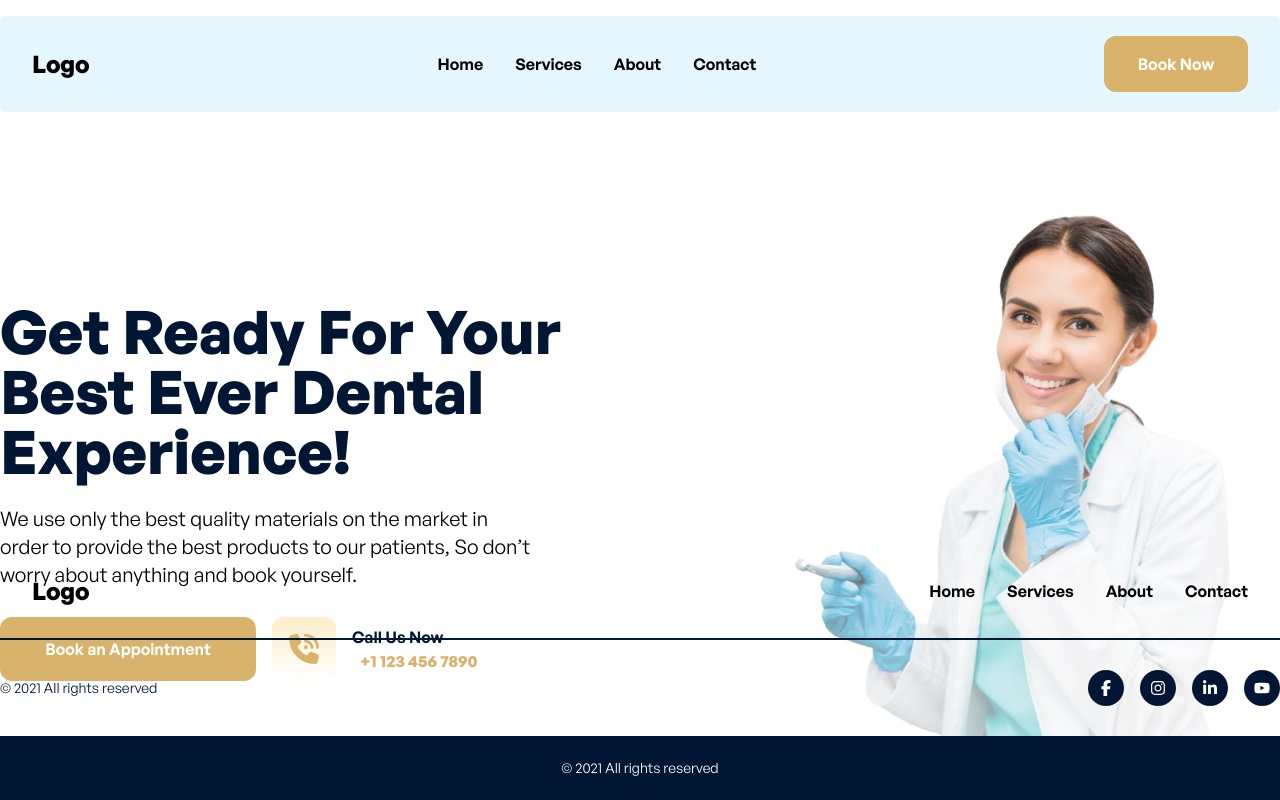
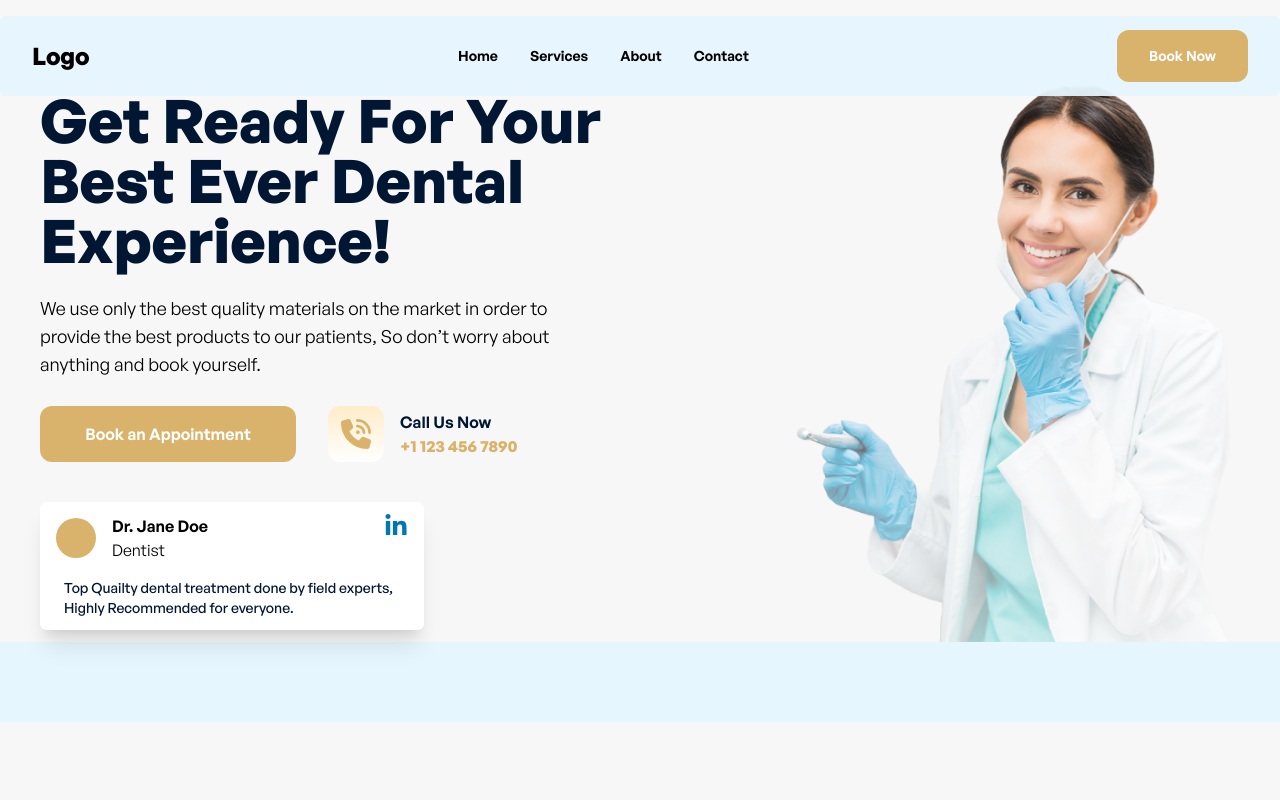
Before and after one commit to ElJosecito/vdc-web, a React (Vite) app: page / in a window 1280 px wide. Shown: the top 800 px of the page. Built offline with nearby package versions, Linux system fonts and the light colour scheme.

Commit message:
Update styling and layout in Header and Footer components

```diff
--- a/src/assets/components/layout/Footer.jsx
+++ b/src/assets/components/layout/Footer.jsx
@@ -7,7 +7,7 @@ import { FaFacebookF, FaInstagram, FaLinkedinIn, FaYoutube } from "react-icons/f
 
 function Footer() {
     return (
-        <footer className='w-full flex flex-col items-center fixed bottom-0'>
+        <footer className='w-full flex flex-col items-center  bottom-0'>
             <div className='max-w-screen-2xl w-full pt-4'>
                 <nav className='flex justify-between items-center w-full h-24 px-8 border-b-2 border-[#011632]'>
                     <div className='text-2xl font-bold'>Logo</div>
--- a/src/assets/components/layout/Header.jsx
+++ b/src/assets/components/layout/Header.jsx
@@ -3,28 +3,28 @@ import { motion } from 'framer-motion'
 
 function Header() {
     return (
-        <header className='w-full flex justify-center fixed'>
+        <header className='w-full flex justify-center fixed z-50 '>
             <div className='max-w-screen-2xl w-full pt-4'>
-                <nav className='flex justify-between items-center w-full h-24 bg-[#E6F6FE] px-8 rounded-md'>
+                <nav className='flex justify-between items-center w-full h-20 bg-[#e6f6feee] px-8 rounded-md'>
                     <div className='text-2xl font-bold'>Logo</div>
                     <ul className='flex gap-8 font-semibold text-base'>
-                        <motion.li whileHover={{ scale: 1.5 }}>
+                        <motion.li whileHover={{ scale: 1.5 }} className='text-sm'>
                             <a href='/'>Home</a>
                         </motion.li>
-                        <motion.li whileHover={{ scale: 1.5 }}>
+                        <motion.li whileHover={{ scale: 1.5 }} className='text-sm'>
                             <a href='/services'>Services</a>
                         </motion.li>
-                        <motion.li whileHover={{ scale: 1.5 }}>
+                        <motion.li whileHover={{ scale: 1.5 }} className='text-sm'>
                             <a href='/about'>About</a>
                         </motion.li>
-                        <motion.li whileHover={{ scale: 1.5 }}>
+                        <motion.li whileHover={{ scale: 1.5 }} className='text-sm'>
                             <a href='/contact'>Contact</a>
                         </motion.li>
                     </ul>
                     <motion.button
                         whileHover={{ scale: 1.1 }}
                         whileTap={{ scale: 0.9 }}
-                        className='bg-[#D9B36C] text-white w-36 py-4 rounded-xl font-semibold'>Book Now</motion.button>
+                        className='bg-[#D9B36C] text-white px-8 py-4 text-sm rounded-xl font-semibold'>Book Now</motion.button>
                 </nav>
             </div>
         </header>
--- a/src/assets/components/pages/Hero.jsx
+++ b/src/assets/components/pages/Hero.jsx
@@ -6,28 +6,46 @@ import { motion } from 'framer-motion'
 import doctora from '../../images/doctora.png'
 
 //icons fa6
+import { FaLinkedinIn } from 'react-icons/fa6'
 import { FaPhoneVolume } from 'react-icons/fa6'
 
 function Hero() {
   return (
-    <section className='w-full flex justify-center h-screen pt-52'>
+    <section className='w-full flex justify-center items-center h-screen bg-[#f7f7f7]'>
       <div className='max-w-screen-2xl w-full '>
         <div className='flex justify-between items-center '>
-          <div className='w-3/5'>
+          <div className='w-3/5 md:pl-10'>
             <h1 className='text-6xl font-bold tracking-[120%] text-[#011632]'>Get Ready For Your Best Ever Dental Experience!</h1>
-            <p className='text-xl tracking-[155%] max-w-[537px] mt-6'>We use only the best quality materials on the market in order to provide the best products to our patients, So don’t worry about anything and book yourself.</p>
+            <p className='text-lg tracking-[155%] max-w-[537px] mt-6'>We use only the best quality materials on the market in order to provide the best products to our patients, So don’t worry about anything and book yourself.</p>
             <div className='flex mt-7'>
-              <button className='bg-[#D9B36C] text-white py-4 rounded-xl font- w-64 font-semibold'>Book an Appointment</button>
-              <div className='flex items-center ml-4'>
-                <div className=' bg-gradient-to-b from-[#FFECC9] to-white text-[#D9B36C] py-4 rounded-xl w-16 h-16 flex justify-center items-center'>
+              <button className='bg-[#D9B36C] text-white rounded-xl w-64 font-semibold'>Book an Appointment</button>
+              <div className='flex items-center ml-8'>
+                <div className=' bg-gradient-to-b from-[#FFECC9] to-white text-[#D9B36C] rounded-xl w-14 h-14 flex justify-center items-center'>
                   <FaPhoneVolume className='text-3xl' />
-                  </div>
+                </div>
                 <div className='ml-4'>
-                <p className='text-[#011632] font-semibold'>Call Us Now</p>
-                <p className='text-[#D9B36C] font-bold ml-2'>+1 123 456 7890</p>
+                  <p className='text-[#011632] font-semibold'>Call Us Now</p>
+                  <p className='text-[#D9B36C] font-bold '>+1 123 456 7890</p>
                 </div>
               </div>
             </div>
+            {/* profile card */}
+            <motion.div
+              whileHover={{ scale: 1.1 }}
+              whileTap={{ scale: 0.9 }}
+              className='w-96 h-32 shadow-xl rounded-md mt-10 px-4 pt-3 bg-white'>
+              <div className='flex justify-between'>
+               <div className='flex items-center gap-4'>
+               <div className='bg-[#D9B36C] w-10 h-10 rounded-full'></div>
+                <div>
+                  <p className='font-semibold'>Dr. Jane Doe</p>
+                  <p className='font-normal'>Dentist</p>
+                </div>
+               </div>
+                <FaLinkedinIn className='text-2xl text-[#0077B5]' />
+              </div>
+              <p className='mt-4 text-[#011632] text-sm pl-2 font-medium'>Top Quailty dental treatment done by field experts, Highly Recommended for everyone.</p>
+            </motion.div>
           </div>
           <div className='w-1/2 relative'>
             <img src={doctora} alt='hero' className='w-full h-full object-cover' />
```
